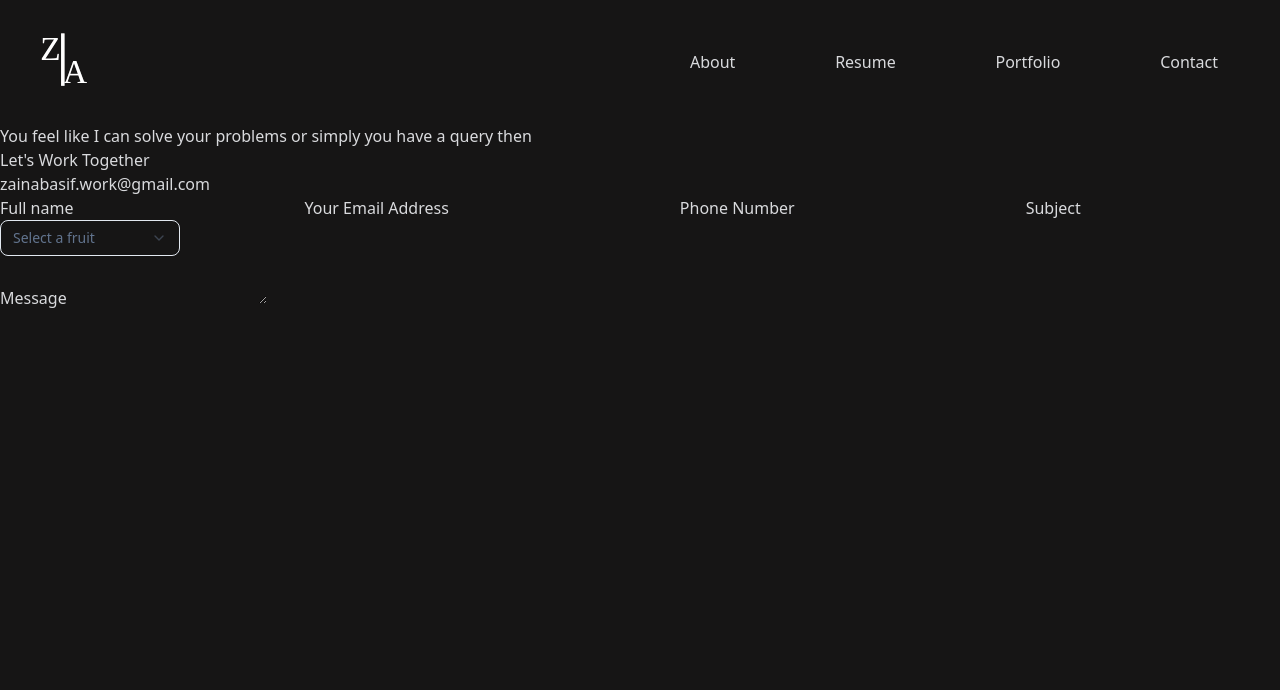
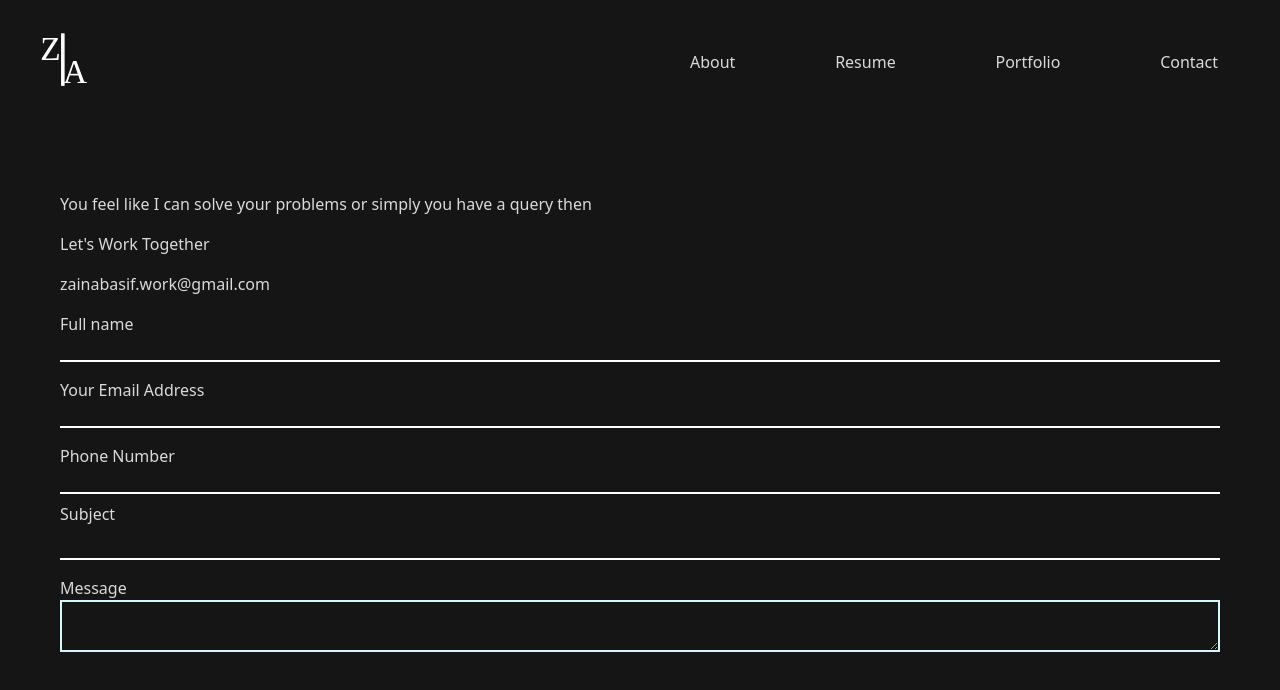
Before and after one commit to za-inab/zainab, a Next.js app: page /contact in a window 1280 px wide. Shown: the top 690 px of the page. Built offline with nearby package versions, Linux system fonts and the light colour scheme.

Commit message:
working on contact page

```diff
--- a/src/app/contact/page.tsx
+++ b/src/app/contact/page.tsx
@@ -13,35 +13,34 @@ import {
 function Contact() {
   return (
     <div className={cn("justify-center items-center")}>
-      <div>
-        You feel like I can solve your problems or simply you have a query then
-        <h1>Let's Work Together</h1>
-        <h5>zainabasif.work@gmail.com</h5>
+      <div className="flex flex-col m-15">
+        <p className="pt-2 pb-2">
+          You feel like I can solve your problems or simply you have a query
+          then
+        </p>
+        <h1 className="pt-2 pb-2">Let's Work Together</h1>
+        <h5 className="pt-2 pb-2">zainabasif.work@gmail.com</h5>
         <form>
-          <label>Full name</label>
-          <input></input>
-          <label>Your Email Address</label>
-          <input></input>
-          <label>Phone Number</label>
-          <input></input>
+          <div className="pt-2 pb-2 flex flex-col">
+            <label>Full name</label>
+            <input className="border-b-2 border-y-white selection:border-b-green-400"></input>
+          </div>
+          <div className="pt-2 pb-2 flex flex-col">
+            <label>Your Email Address</label>
+            <input className="border-b-2 border-y-white"></input>
+          </div>
+          <div className="pt-2 pb-2 flex flex-col">
+            <label>Phone Number</label>
+            <input className="border-b-2 border-y-white"></input>
+          </div>
           <label>Subject</label>
-          <Select>
-            <SelectTrigger className="w-[180px]">
-              <SelectValue placeholder="Select a fruit" />
-            </SelectTrigger>
-            <SelectContent>
-              <SelectGroup>
-                <SelectLabel>Fruits</SelectLabel>
-                <SelectItem value="apple">Apple</SelectItem>
-                <SelectItem value="banana">Banana</SelectItem>
-                <SelectItem value="blueberry">Blueberry</SelectItem>
-                <SelectItem value="grapes">Grapes</SelectItem>
-                <SelectItem value="pineapple">Pineapple</SelectItem>
-              </SelectGroup>
-            </SelectContent>
-          </Select>
-          <label>Message</label>
-          <textarea />
+          <div className="pt-2 pb-2 flex flex-col">
+            <input className="border-b-2 border-y-white"></input>
+          </div>
+          <div className="pt-2 pb-2 flex flex-col">
+            <label>Message</label>
+            <textarea className="border-2 border-cyan-100" />
+          </div>
         </form>
       </div>
     </div>
```
